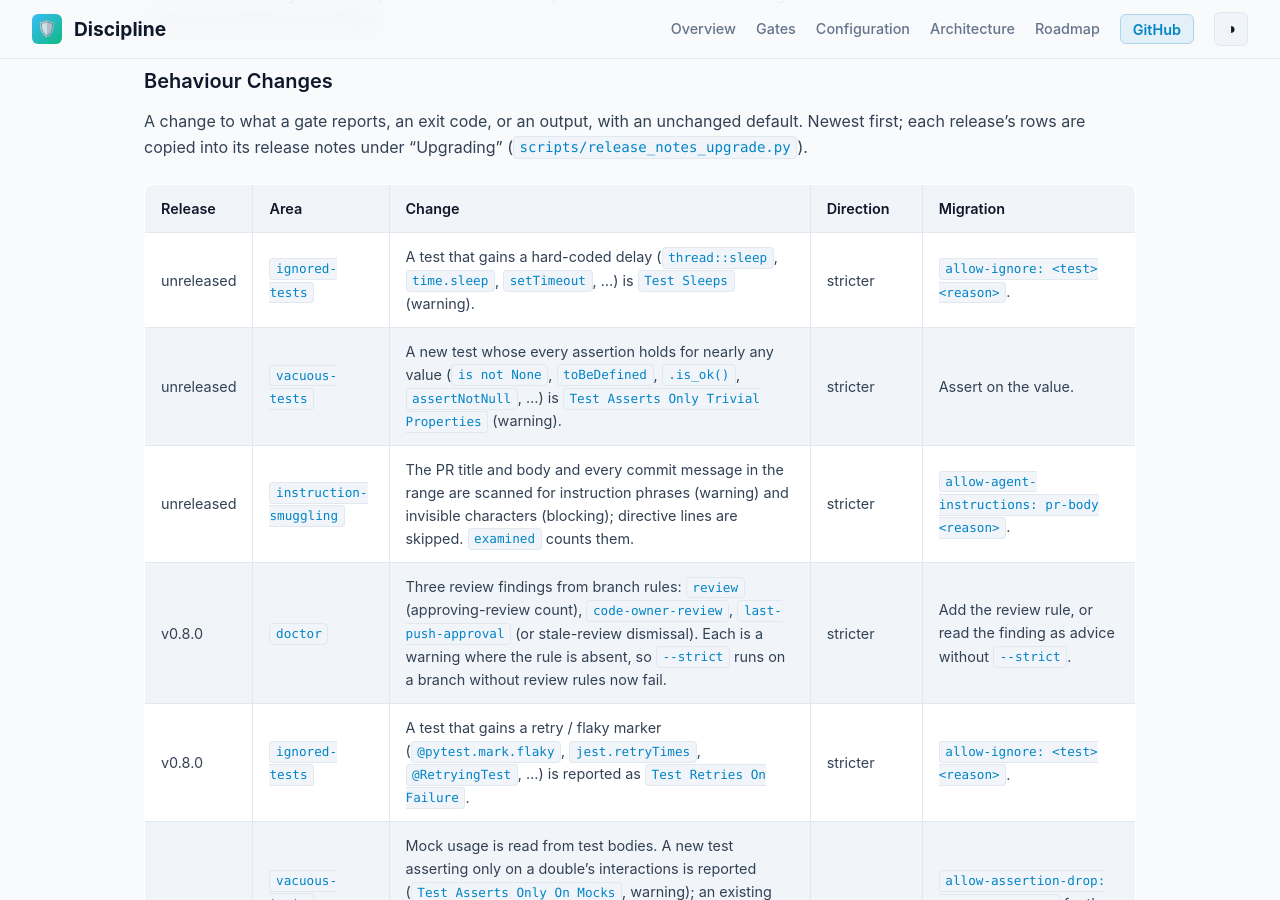
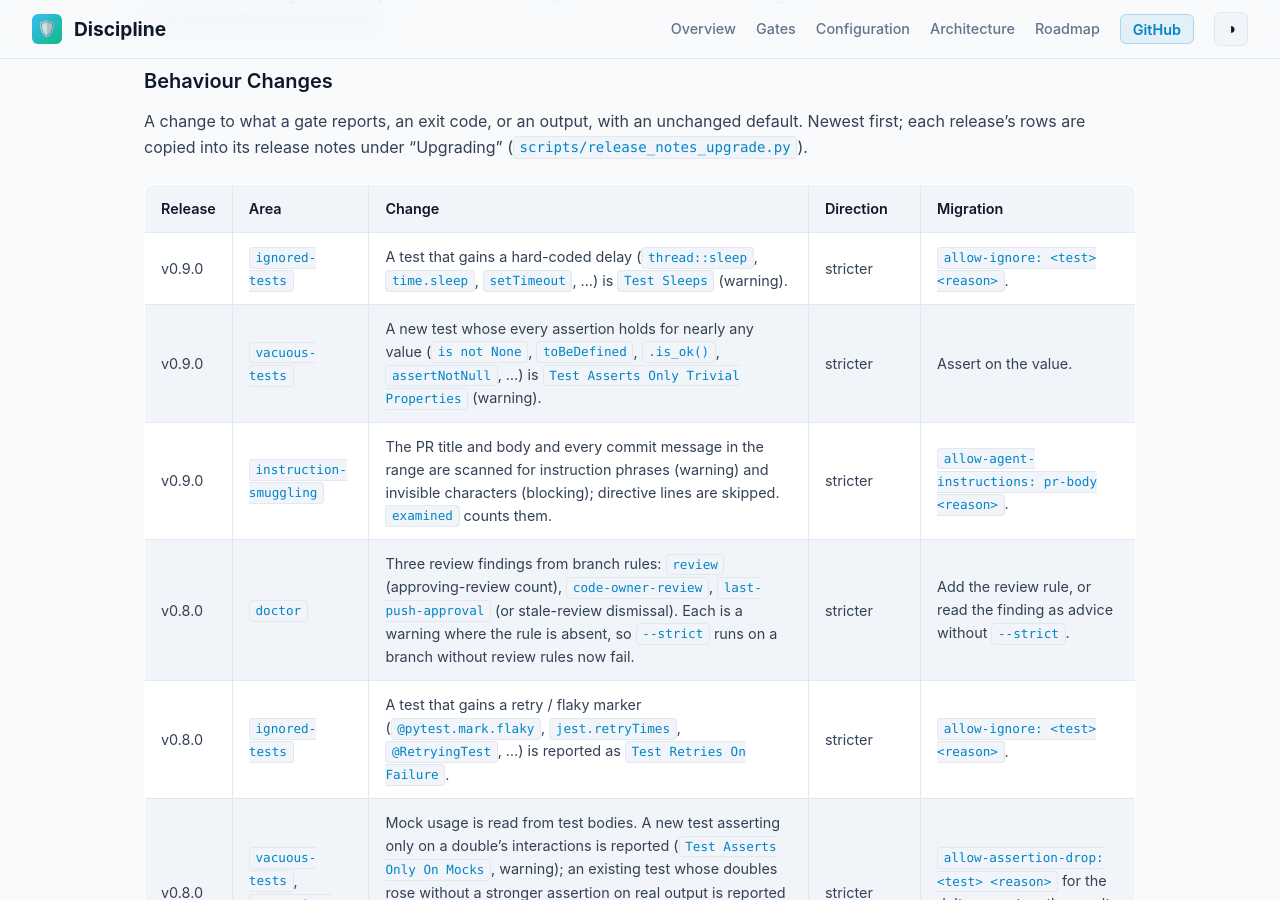
Before and after one commit to actions-marketplace-validations/orieg_discipline, a Jekyll site: the page built from docs/ROADMAP.md, in a window 1280 px wide and 900 px high, scrolled down 10700 px. Built offline with Jekyll 4.4.1, drawn with Linux system fonts in a browser that asks for light colours.

Commit message:
chore(release): bump version to 0.9.0 with an upgrade section in the release notes (#129)
The 19 version-lockstep sources and Cargo.lock name 0.9.0; man1
regenerated. The four ledger rows written as `unreleased` since v0.8.0
take v0.9.0 and become the release notes' "Upgrading" section: one
default change (the `build-hooks` gate, on at `error`) and three
behaviour changes (sleeps, trivial assertions, change-description
scanning).

Minor bump: a new gate ships enabled.

```diff
--- a/Cargo.toml
+++ b/Cargo.toml
@@ -1,6 +1,6 @@
 [package]
 name = "discipline"
-version = "0.8.0"
+version = "0.9.0"
 edition = "2021"
 rust-version = "1.90"
 authors = ["Nicolas Brousse <nicolas@brousse.info>"]
--- a/docs/ROADMAP.md
+++ b/docs/ROADMAP.md
@@ -191,7 +191,7 @@
 
 | Release | Gate | Old default | New default | Direction | Reason | Restore previous behaviour |
 |---|---|---|---|---|---|---|
-| unreleased | `build-hooks` | (new gate) | on, `error` | stricter | A new or changed `package.json` lifecycle script, a build script gaining process / network / shell access, or any edit to package-manager configuration (`.npmrc`, `.pypirc`, `pip.conf`, `.cargo/config.toml`, `.env*`) is reported. | `[gates.build-hooks]` `enabled = false` |
+| v0.9.0 | `build-hooks` | (new gate) | on, `error` | stricter | A new or changed `package.json` lifecycle script, a build script gaining process / network / shell access, or any edit to package-manager configuration (`.npmrc`, `.pypirc`, `pip.conf`, `.cargo/config.toml`, `.env*`) is reported. | `[gates.build-hooks]` `enabled = false` |
 | v0.8.0 | `commit-provenance` | (new gate) | off, `error` | none (off) | Required commit trailers and a review by someone else on agent-produced commits. Off because which trailers a repository requires is its own policy. | n/a |
 | v0.8.0 | `instruction-smuggling` | (new gate) | on, `error` | stricter | Zero-width, bidirectional and tag characters in added lines and any edit to an agent-instruction file (`AGENTS.md`, `.cursorrules`, `copilot-instructions.md`, skill files, ...) are reported; instruction-like phrases and encoded blobs in comments, strings and prose at `warning`. Findings carry location and class only. | `[gates.instruction-smuggling]` `enabled = false` |
 | v0.8.0 | `error-swallowing` | (new gate) | on, `error` | stricter | A new empty error handler or discarded fallible result outside tests is reported, base against head per file. Rust, Python, JS/TS, Go, Java, C#; other packs name their files as not analysed. | `[gates.error-swallowing]` `enabled = false` |
@@ -213,9 +213,9 @@
 
 | Release | Area | Change | Direction | Migration |
 |---|---|---|---|---|
-| unreleased | `ignored-tests` | A test that gains a hard-coded delay (`thread::sleep`, `time.sleep`, `setTimeout`, ...) is `Test Sleeps` (warning). | stricter | `allow-ignore: <test> <reason>`. |
-| unreleased | `vacuous-tests` | A new test whose every assertion holds for nearly any value (`is not None`, `toBeDefined`, `.is_ok()`, `assertNotNull`, ...) is `Test Asserts Only Trivial Properties` (warning). | stricter | Assert on the value. |
-| unreleased | `instruction-smuggling` | The PR title and body and every commit message in the range are scanned for instruction phrases (warning) and invisible characters (blocking); directive lines are skipped. `examined` counts them. | stricter | `allow-agent-instructions: pr-body <reason>`. |
+| v0.9.0 | `ignored-tests` | A test that gains a hard-coded delay (`thread::sleep`, `time.sleep`, `setTimeout`, ...) is `Test Sleeps` (warning). | stricter | `allow-ignore: <test> <reason>`. |
+| v0.9.0 | `vacuous-tests` | A new test whose every assertion holds for nearly any value (`is not None`, `toBeDefined`, `.is_ok()`, `assertNotNull`, ...) is `Test Asserts Only Trivial Properties` (warning). | stricter | Assert on the value. |
+| v0.9.0 | `instruction-smuggling` | The PR title and body and every commit message in the range are scanned for instruction phrases (warning) and invisible characters (blocking); directive lines are skipped. `examined` counts them. | stricter | `allow-agent-instructions: pr-body <reason>`. |
 | v0.8.0 | `doctor` | Three review findings from branch rules: `review` (approving-review count), `code-owner-review`, `last-push-approval` (or stale-review dismissal). Each is a warning where the rule is absent, so `--strict` runs on a branch without review rules now fail. | stricter | Add the review rule, or read the finding as advice without `--strict`. |
 | v0.8.0 | `ignored-tests` | A test that gains a retry / flaky marker (`@pytest.mark.flaky`, `jest.retryTimes`, `@RetryingTest`, ...) is reported as `Test Retries On Failure`. | stricter | `allow-ignore: <test> <reason>`. |
 | v0.8.0 | `vacuous-tests`, `assertion-reduction` | Mock usage is read from test bodies. A new test asserting only on a double's interactions is reported (`Test Asserts Only On Mocks`, warning); an existing test whose doubles rose without a stronger assertion on real output is reported (`Mocking Grew Without Stronger Assertions`, warning). New options `mock_setup_fns` / `mock_assert_fns` on both gates. | stricter | `allow-assertion-drop: <test> <reason>` for the delta; assert on the result for the vacuity class. |
--- a/docs/index.html
+++ b/docs/index.html
@@ -973,7 +973,7 @@
         </p>
         <div class="code-block"><span class="code-comment"># .gitlab-ci.yml including the Discipline job template, pinned to a release</span>
 <span class="code-keyword">include:</span>
-  - <span class="code-prop">remote:</span> https://raw.githubusercontent.com/orieg/discipline/v0.8.0/templates/discipline.gitlab-ci.yml
+  - <span class="code-prop">remote:</span> https://raw.githubusercontent.com/orieg/discipline/v0.9.0/templates/discipline.gitlab-ci.yml
     <span class="code-prop">inputs:</span>
       <span class="code-prop">stage:</span> test
       <span class="code-prop">allow_failure:</span> false
@@ -1100,7 +1100,7 @@
         <div class="code-block"><span class="code-comment"># .pre-commit-config.yaml</span>
 <span class="code-prop">repos:</span>
   - <span class="code-prop">repo:</span> https://github.com/orieg/discipline
-    <span class="code-prop">rev:</span> v0.8.0
+    <span class="code-prop">rev:</span> v0.9.0
     <span class="code-prop">hooks:</span>
       - <span class="code-prop">id:</span> discipline         <span class="code-comment"># Compiles via cargo</span>
       <span class="code-comment"># - id: discipline-system   # Or uses binary on PATH</span></div>
@@ -1792,7 +1792,7 @@
       </div>
       <div class="install-card">
         <h4>GitLab CI/CD</h4>
-        <div class="install-snippet">include: - remote: https://raw.githubusercontent.com/orieg/discipline/v0.8.0/templates/discipline.gitlab-ci.yml</div>
+        <div class="install-snippet">include: - remote: https://raw.githubusercontent.com/orieg/discipline/v0.9.0/templates/discipline.gitlab-ci.yml</div>
         <p style="font-size: 0.8rem; color: var(--text-muted); margin-top: 0.5rem;">Job template with <code>spec: inputs</code> (GitLab 16.0+), pinned to a release.</p>
       </div>
       <div class="install-card">
--- a/templates/argo-workflow-template.yaml
+++ b/templates/argo-workflow-template.yaml
@@ -22,7 +22,7 @@
         value: ""
         description: "Pull request body markdown text for directive and hygiene inspection"
       - name: discipline-image
-        # Major tag tracks the latest v0 release; pin an exact version (v0.8.0) or a digest for reproducible gating.
+        # Major tag tracks the latest v0 release; pin an exact version (v0.9.0) or a digest for reproducible gating.
         value: "ghcr.io/orieg/discipline:v0"
         description: "Discipline container image"
 
--- a/templates/azure-pipelines.yml
+++ b/templates/azure-pipelines.yml
@@ -16,7 +16,7 @@
   vmImage: 'ubuntu-latest'
 
 container:
-  # Major tag tracks the latest v0 release; pin an exact version (v0.8.0) or a digest for reproducible gating.
+  # Major tag tracks the latest v0 release; pin an exact version (v0.9.0) or a digest for reproducible gating.
   image: ghcr.io/orieg/discipline:v0
   options: --user 10001:10001
 
--- a/templates/bitbucket-pipelines.yml
+++ b/templates/bitbucket-pipelines.yml
@@ -2,7 +2,7 @@
 # Bitbucket Pipelines template for Discipline Diff Sentinel & AI Coding Agent Gatekeeper
 # Reference: https://support.atlassian.com/bitbucket-cloud/docs/configure-bitbucket-pipelinesyml/
 
-# Major tag tracks the latest v0 release; pin an exact version (v0.8.0) or a digest for reproducible gating.
+# Major tag tracks the latest v0 release; pin an exact version (v0.9.0) or a digest for reproducible gating.
 image: ghcr.io/orieg/discipline:v0
 
 pipelines:
--- a/templates/circleci-config.yml
+++ b/templates/circleci-config.yml
@@ -7,7 +7,7 @@
 jobs:
   discipline-check:
     docker:
-      # Major tag tracks the latest v0 release; pin an exact version (v0.8.0) or a digest for reproducible gating.
+      # Major tag tracks the latest v0 release; pin an exact version (v0.9.0) or a digest for reproducible gating.
       - image: ghcr.io/orieg/discipline:v0
         user: "10001:10001"
     steps:
--- a/templates/discipline.gitlab-ci.yml
+++ b/templates/discipline.gitlab-ci.yml
@@ -9,7 +9,7 @@
       default: test
       description: "Pipeline stage in which the discipline check job runs"
     image:
-      # Major tag tracks the latest v0 release; pin an exact version (v0.8.0) or a digest for reproducible gating.
+      # Major tag tracks the latest v0 release; pin an exact version (v0.9.0) or a digest for reproducible gating.
       default: "ghcr.io/orieg/discipline:v0"
       description: "Container image containing the statically-linked discipline binary"
     base_ref:
```
Also changed, not shown: docs/CONFIGURATION.md (+3 -3 lines), docs/guides/ci-platforms.md (+4 -4 lines), .pre-commit-hooks.yaml, README.md, 4 other files.
